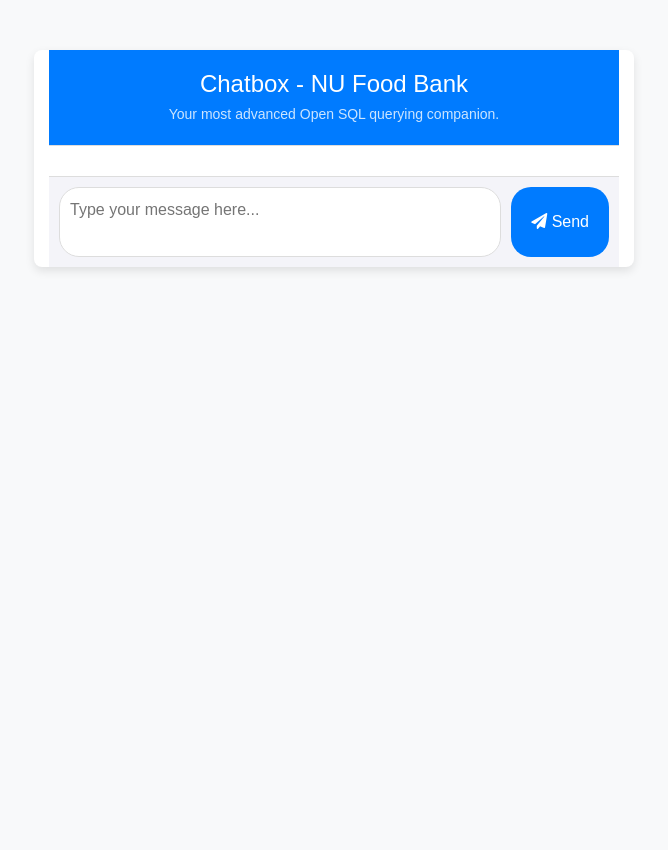
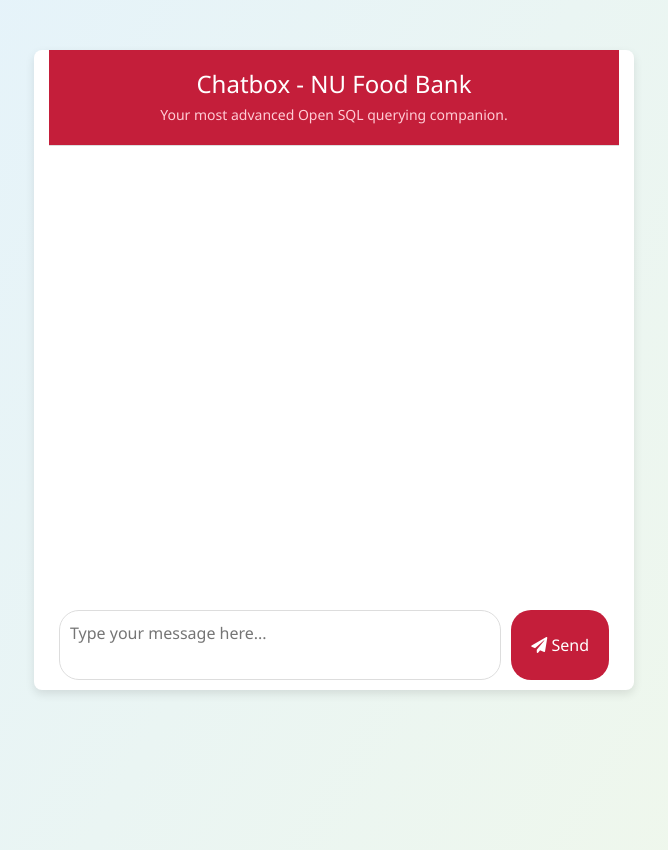
Before and after one commit to zhijiexia98/SV-Food-Bank-Registration, a Django app: page /chatbox/ in a window 1280 px wide. Shown: the whole page, without its empty margins (306-974 px from the left). Before the commit the page ends 271 px from the top, so only its background shows below. Run offline with Django 4.2, Linux system fonts and the light colour scheme; some libraries are stand-ins or nearby versions.

Commit message:
fix chatbox style

```diff
--- a/myproject/templates/adminHome.html
+++ b/myproject/templates/adminHome.html
@@ -389,6 +389,7 @@
                     fetchFoodPackages(),
                     fetchStudents(),
                     fetchDonations(),
+                    fetchAllRequests()
                 ]);
                 calculateAndDisplayTotalBalance();
             } catch (error) {
@@ -685,8 +686,9 @@
                         </tr>`;
             });
 
+            requestsOverview.innerHTML = html;
             return html;
-            }
+        }
 
             // let html = '<ul class="list-group">';
             // requests.forEach(request => {
--- a/myproject/templates/chatbox.html
+++ b/myproject/templates/chatbox.html
@@ -11,22 +11,31 @@
     <link rel="stylesheet" href="https://cdnjs.cloudflare.com/ajax/libs/font-awesome/5.15.3/css/all.min.css">
     <style>
         body {
-            font-family: Arial, sans-serif;
-            background-color: #f8f9fa; /* Lighter background for better contrast */
+            background: linear-gradient(120deg, #e3f2fd, #f1f8e9);
+            font-family: 'Segoe UI', sans-serif;
             margin: 0;
             padding: 0;
+            min-height: 100vh;
         }
+
         .container {
+            display: flex;
+            flex-direction: column;
             margin: 50px auto;
             max-width: 600px; /* Centered and fixed width */
+            min-width: 600px;
+            min-height: 80vh;
+            max-height: 80vh;
             background: white;
             border-radius: 8px;
             box-shadow: 0px 4px 10px rgba(0, 0, 0, 0.1); /* Subtle shadow for better aesthetics */
             overflow: hidden;
         }
+
         .chat-header {
-            background-color: #007BFF;
+            background-color: #c41e3a;
             color: white;
+            width: 100%;
             padding: 20px;
         }
         .chat-header h2 {
@@ -36,20 +45,19 @@
         .chat-header .subtitle {
             margin: 5px 0 0;
             font-size: 14px;
-            color: #cce5ff; /* Slightly lighter shade for the subtitle */
+            color: #ffccd5; /* Slightly lighter shade for the subtitle */
         }
         .chat-box {
             max-height: 400px;
             overflow-y: auto;
             padding: 15px;
             border-top: 1px solid #ddd;
-            border-bottom: 1px solid #ddd;
         }
         .input-section {
+            margin-top: auto;
             display: flex;
             gap: 10px;
             padding: 10px;
-            background-color: #f4f4f9;
         }
         .input-section textarea {
             flex: 1;
@@ -60,7 +68,7 @@
             min-height: 50px; /* Larger height for better usability */
         }
         .input-section button {
-            background-color: #007BFF;
+            background-color: #c41e3a;
             color: white;
             border: none;
             border-radius: 20px;
@@ -100,7 +108,7 @@
             max-width: 70%;
         }
         .chat-message.user p {
-            background-color: #007BFF;
+            background-color: #c41e3a;
             color: white;
         }
     </style>
@@ -129,9 +137,9 @@
         const messageDiv = document.createElement('div');
         messageDiv.className = `chat-message ${isUser ? 'user' : 'bot'}`;
         messageDiv.innerHTML = `
-            ${isUser ? '' : `<img src="{% static 'images/bot.png' %}" alt="Bot">`}
+            ${isUser ? '' : `<img src="https://i.pinimg.com/originals/50/ce/bf/50cebfe4734e7d0367f7edc05b8a5bb0.png" alt="Bot">`}
             <p>${message}</p>
-            ${isUser ? `<img src="{% static 'images/user.png' %}" alt="User">` : ''}
+            ${isUser ? `<img src="https://i.pinimg.com/736x/d9/ef/2c/d9ef2c336632d15472f44d2115627a10.jpg" alt="User">` : ''}
         `;
         chatBox.appendChild(messageDiv);
         chatBox.scrollTop = chatBox.scrollHeight;
--- a/myproject/templates/studentHome.html
+++ b/myproject/templates/studentHome.html
@@ -132,7 +132,7 @@
 
                         <div class="d-flex justify-content-between">
                             <span>Points available:</span>
-                            <span class="badge bg-success" id="studentPoints">loading...</span>
+                            <span class="badge bg-warning text-black" id="studentPoints">loading...</span>
                         </div>
                     </div>
                 </div>
@@ -140,7 +140,7 @@
                 <!-- Top Requested Items -->
                 <div class="card mt-3">
                     <div class="card-body">
-                        <h6 class="card-title">Top Requested Items</h6>
+                        <h6 class="card-title">Popular Items</h6>
                         <ul id="topRequestedItems" class="list-group">
                             <!-- Top requested items will be dynamically populated here -->
                         </ul>
--- a/requirements.txt
+++ b/requirements.txt
@@ -13,7 +13,7 @@ idna==3.10
 jiter==0.8.0
 mysql-connector-python==9.1.0
 mysqlclient==2.2.6
-openai==1.56.2
+openai==0.27.0
 pycparser==2.22
 pydantic==2.10.3
 pydantic_core==2.27.1
```
Also changed, not shown: static/images/bot.jpeg (added).
